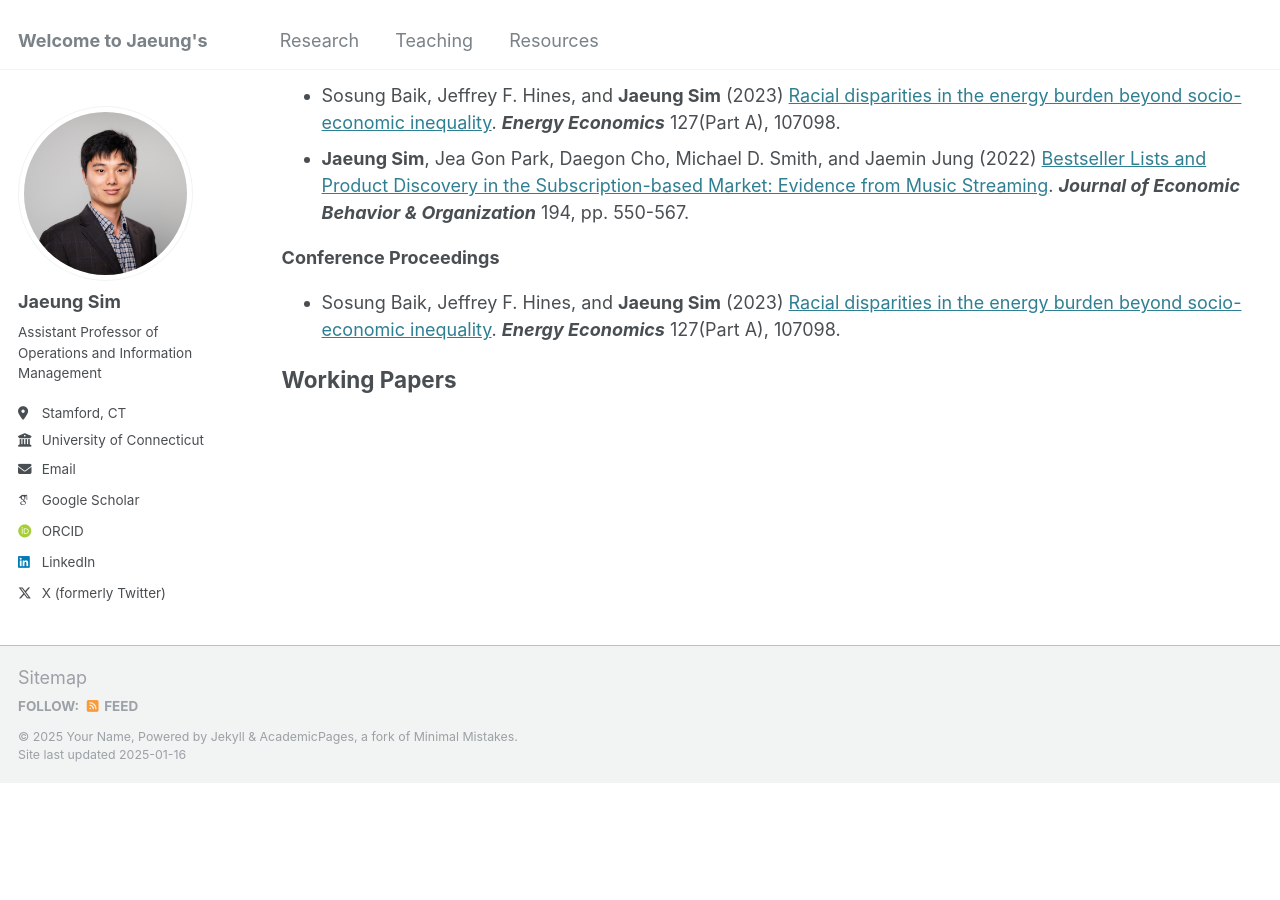
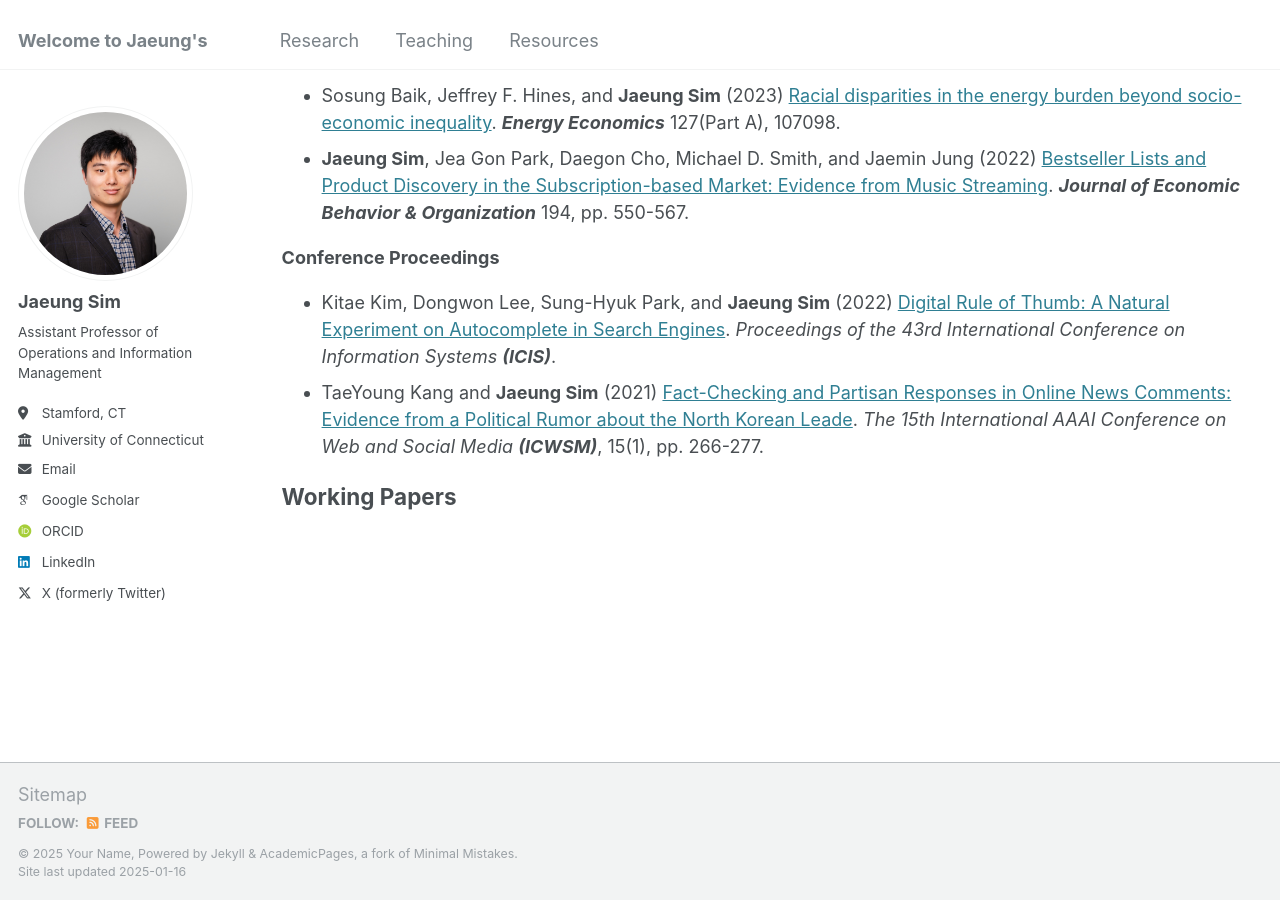
Before and after one commit to jaeungs/jaeungs.github.io, a Jekyll site: the page built from _pages/research.html, in a window 1280 px wide and 900 px high, scrolled down 675 px. Built offline with Jekyll 4.4.1, drawn with Linux system fonts in a browser that asks for light colours; some web fonts are replaced; before the commit the page ends 1458 px from its top, so only the background shows below that.

Commit message:
Update research.html

```diff
--- a/_pages/research.html
+++ b/_pages/research.html
@@ -83,11 +83,18 @@ author_profile: true
 <b>Conference Proceedings</b>
 
 <ul>
-  <div class="filterDiv sustainability econometrics">
+  <div class="filterDiv platform econometrics">
     <li>
-      Sosung Baik, Jeffrey F. Hines, and <strong>Jaeung Sim</strong> (2023)
-      <a href="https://doi.org/10.1016/j.eneco.2023.107098">Racial disparities in the energy burden beyond socio-economic inequality</a>.
-      <strong><em>Energy Economics</em></strong> 127(Part A), 107098.
+      Kitae Kim, Dongwon Lee, Sung-Hyuk Park, and <strong>Jaeung Sim</strong> (2022)
+      <a href="https://aisel.aisnet.org/icis2022/digital_commerce/digital_commerce/12/">Digital Rule of Thumb: A Natural Experiment on Autocomplete in Search Engines</a>.
+      <em>Proceedings of the 43rd International Conference on Information Systems <strong>(ICIS)</strong></em>.
+    </li>
+  </div>
+  <div class="filterDiv platform sustainability AI-ML econometrics">
+    <li>
+      TaeYoung Kang and <strong>Jaeung Sim</strong> (2021)
+      <a href="https://ojs.aaai.org/index.php/ICWSM/article/view/18059">Fact-Checking and Partisan Responses in Online News Comments: Evidence from a Political Rumor about the North Korean Leade</a>.
+      <em>The 15th International AAAI Conference on Web and Social Media <strong>(ICWSM)</strong></em>, 15(1), pp. 266-277.
     </li>
   </div>
 </ul>
```
